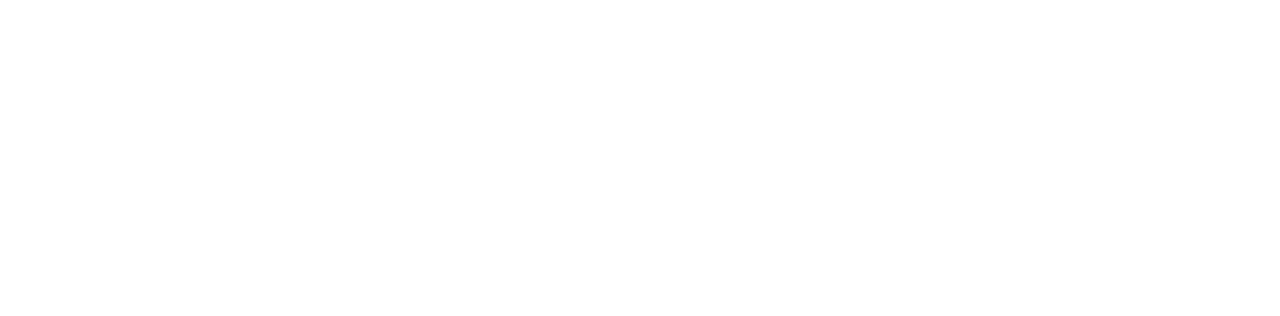
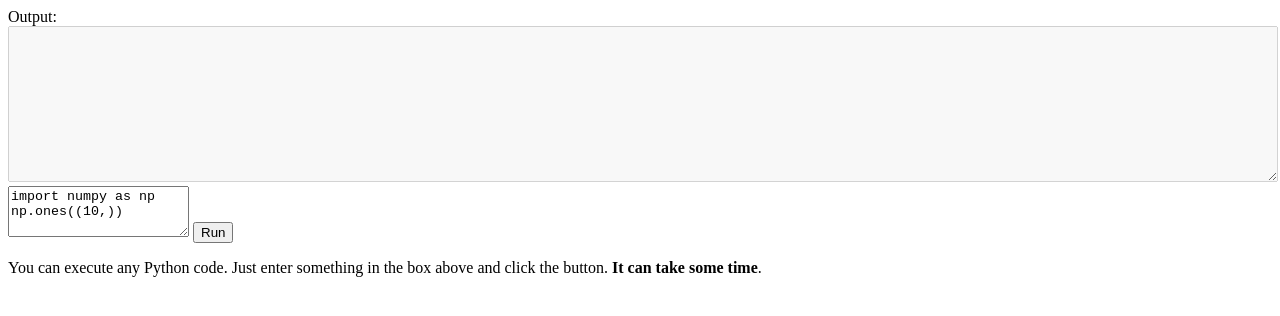
Before and after one commit to Itzsten/online-python-compiler, a plain HTML site: page index.html in a window 1280 px wide. Drawn offline with Linux system fonts and the light colour scheme.

Commit message:
Update index.html

```diff
--- a/index.html
+++ b/index.html
@@ -1,5 +1,23 @@
-<html>
+<!DOCTYPE html>
+
 <head>
-<title>run my python files</title>
-<?PHP echo shell_exec("python compiler.py 'print(\"hello\")'"); ?>
+    <script type="text/javascript">
+        // default pyodide files URL (packages.json, pyodide.asm.data etc)
+        window.languagePluginUrl = 'https://pyodide-cdn2.iodide.io/v0.15.0/full/';
+    </script>
+    <script src="https://pyodide-cdn2.iodide.io/v0.15.0/full/pyodide.js"></script>
 </head>
+
+<body>
+    Output:
+    </div>
+    <textarea id='output' style='width: 100%;' rows='10' disabled></textarea>
+    <textarea id='code' rows='3'>
+import numpy as np
+np.ones((10,))
+    </textarea>
+    <button id='run' onclick='evaluatePython()'>Run</button>
+    <p>You can execute any Python code. Just enter something in the box above and click the button. <strong>It can take some time</strong>.</p>
+</body>
+
+</html>
```
